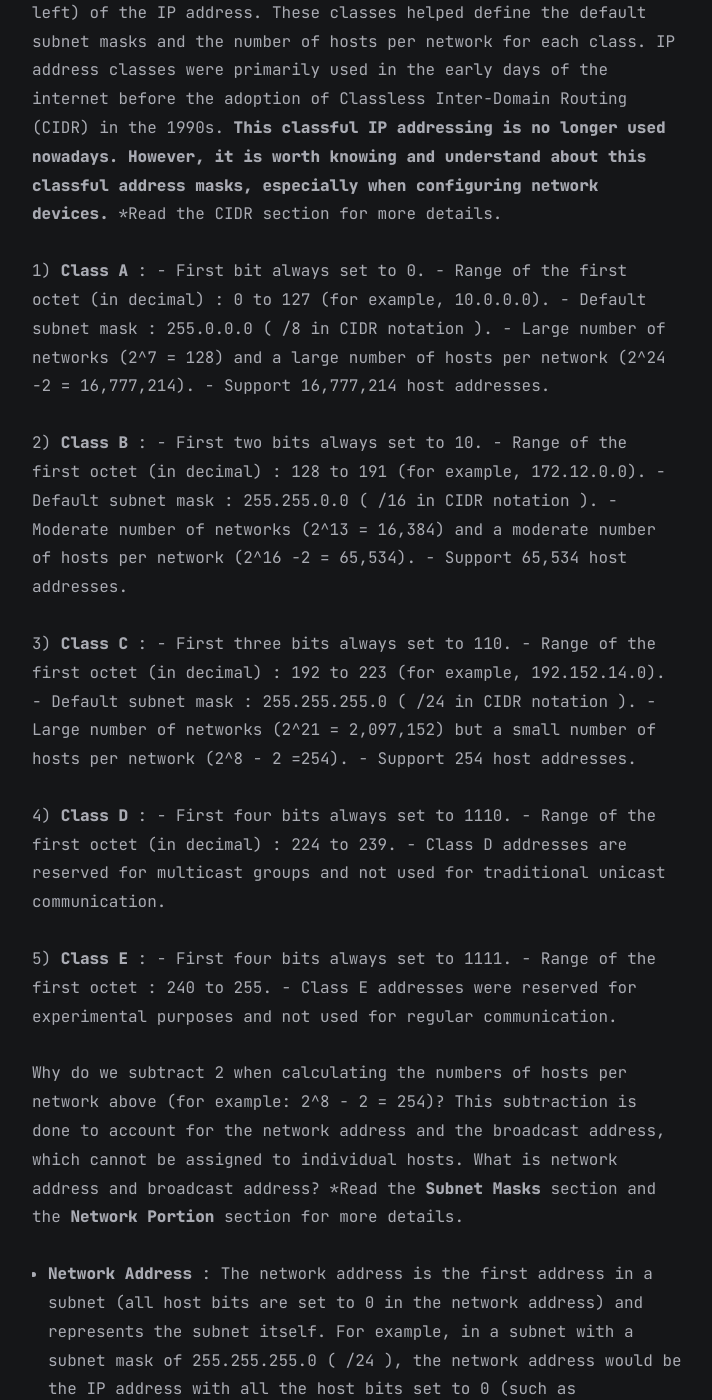
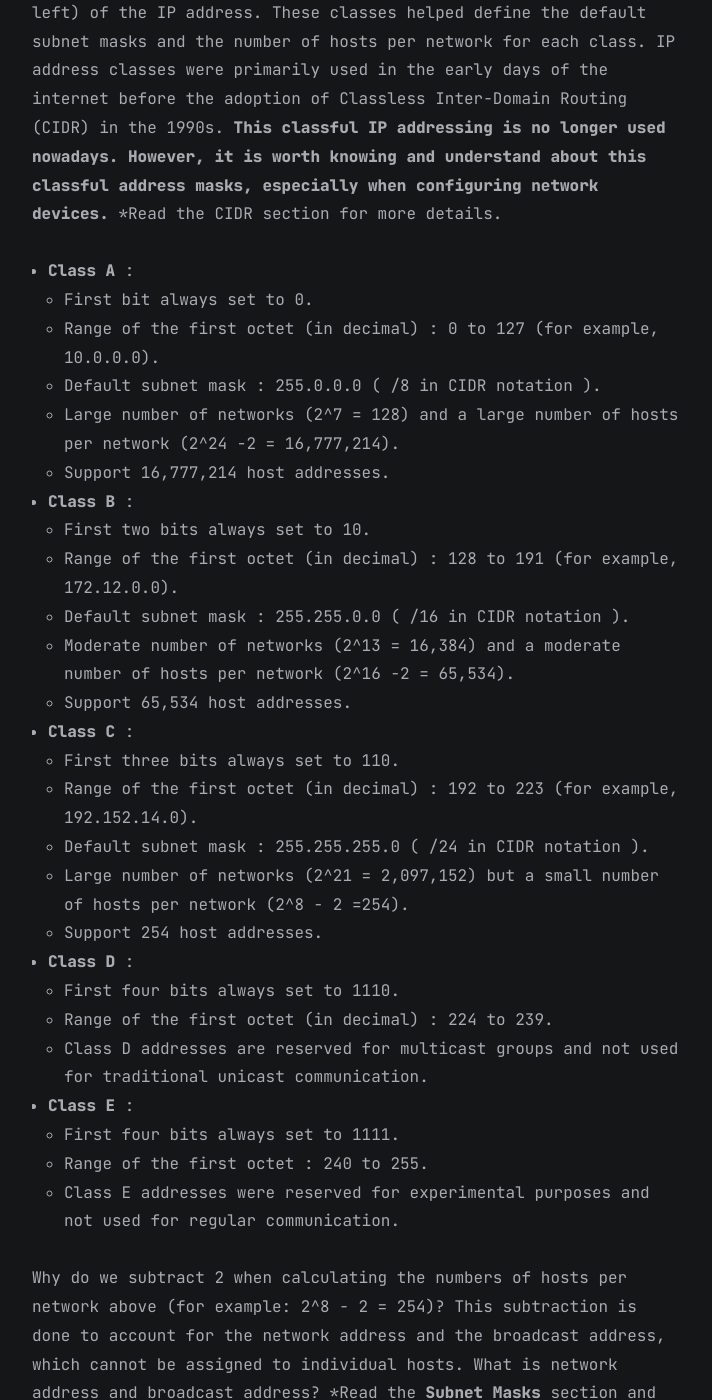
Before and after one commit to faridarif/faridarif.github.io, a Jekyll site: the page built from all_collections/_posts/2023-04-26-IP-addresses-subnet-masks.md, in a window 1280 px wide and 1400 px high, scrolled down 1808 px. Shown: the whole window, without its empty margins (283-995 px from the left). Built offline with Jekyll 4.4.1, drawn with Linux system fonts in a browser that asks for light colours; some of the changed text lies outside the part shown.

Commit message:
Update 2023-04-26-IP-addresses-subnet-masks.md

````diff
--- a/all_collections/_posts/2023-04-26-IP-addresses-subnet-masks.md
+++ b/all_collections/_posts/2023-04-26-IP-addresses-subnet-masks.md
@@ -23,39 +23,39 @@ Each decimal number is called an **octet** because it represents **8 bits** of t
 
 To convert an IPv4 address to binary, we convert each octet to its 8-bit binary representation and concatenate them. For example, let's convert 192.168.1.1 to binary :
 ```
-IP Address           :  192   .  168  .   1    .   1
+IP Address            :  192   .  168  .   1    .   1
 Binary Representation : 11000000.1010000.00000001.00000001
 ```
 
 In IPv4, IP address classes (classful IP addressing) were used to categorize IP addresses into different classes based on the range of values in their first octet, which is the first 8 bits (from the left) of the IP address. These classes helped define the default subnet masks and the number of hosts per network for each class. IP address classes were primarily used in the early days of the internet before the adoption of Classless Inter-Domain Routing (CIDR) in the 1990s. **This classful IP addressing is no longer used nowadays. However, it is worth knowing and understand about this classful address masks, especially when configuring network devices.** \*Read the CIDR section for more details.
 
-1) **Class A** :
+ - **Class A** :
 	- First bit always set to 0.
 	- Range of the first octet (in decimal) : 0 to 127 (for example, 10.0.0.0).
 	- Default subnet mask : 255.0.0.0 ( /8 in CIDR notation ).
 	- Large number of networks (2^7 = 128) and a large number of hosts per network (2^24 -2 = 16,777,214).
 	- Support 16,777,214 host addresses.
 
-2) **Class B** :
+- **Class B** :
 	- First two bits always set to 10.
 	- Range of the first octet (in decimal) : 128 to 191 (for example, 172.12.0.0).
 	- Default subnet mask : 255.255.0.0 ( /16 in CIDR notation ).
 	- Moderate number of networks (2^13 = 16,384) and a moderate number of hosts per network (2^16 -2 = 65,534).
 	- Support 65,534 host addresses.
 
-3) **Class C** :
+- **Class C** :
 	- First three bits always set to 110.
 	- Range of the first octet (in decimal) : 192 to 223 (for example, 192.152.14.0).
 	- Default subnet mask : 255.255.255.0 ( /24 in CIDR notation ).
 	- Large number of networks (2^21 = 2,097,152) but a small number of hosts per network (2^8 - 2 =254).
 	- Support 254 host addresses.
 
-4) **Class D** :
+- **Class D** :
 	- First four bits always set to 1110.
 	- Range of the first octet (in decimal) : 224 to 239.
 	- Class D addresses are reserved for multicast groups and not used for traditional unicast communication.
 
-5) **Class E** :
+- **Class E** :
 	- First four bits always set to 1111.
 	- Range of the first octet : 240 to 255.
 	- Class E addresses were reserved for experimental purposes and not used for regular communication.
@@ -63,13 +63,13 @@ In IPv4, IP address classes (classful IP addressing) were used to categorize IP
 Why do we subtract 2 when calculating the numbers of hosts per network above (for example: 2^8 - 2 = 254)? This subtraction is done to account for the network address and the broadcast address, which cannot be assigned to individual hosts. What is network address and broadcast address? \*Read the **Subnet Masks** section and the **Network Portion** section for more details.
 - **Network Address** : The network address is the first address in a subnet (all host bits are set to 0 in the network address) and represents the subnet itself. For example, in a subnet with a subnet mask of 255.255.255.0  ( /24 ), the network address would be the IP address with all the host bits set to 0 (such as 192.168.1.0). For example :
 ```
-IP Address           : 192.168.1.0
+IP Address            : 192.168.1.0
 Subnet Mask           : 255.255.255.0
 Subnet Mask in Binary : 11111111.11111111.11111111.00000000 = All host bits set to 0
 ```
 - **Broadcast Address** : The broadcast address is the last address in a subnet and is used to send a message to all hosts within that subnet. All host bits are set to 1 in the broadcast address. Using the same example subnet from Network Address above, the broadcast address would be 192.168.1.255. For example :
 ```
-IP Address           : 192.168.1.0
+IP Address            : 192.168.1.0
 Subnet Mask           : 255.255.255.0
 Subnet Mask in Binary : 11111111.11111111.11111111.11111111 = All host bits set to 1
 ```
@@ -90,14 +90,14 @@ Leading zeros within each group can be **omitted**, and consecutive groups of ze
 
 IPv6 defines several address types for different purposes :
 
-1) **Unicast Address** : Used to identify a single network interface. There are three types of unicast addresses :
+- **Unicast Address** : Used to identify a single network interface. There are three types of unicast addresses :
 	- Global Unicast Address (Routable on the public internet)
 	- Link-Local Address (Used for communication on a local network segment, which similar to private addresses in IPv4)
 	- Unique Local Address (Similar to private IPv4 addresses, but globally unique within an organization or site)
 
-2) **Multicast Address** : Used for one-to-many communication. Packets sent to a multicast address are delivered to multiple hosts that have joined the corresponding multicast group.
+- **Multicast Address** : Used for one-to-many communication. Packets sent to a multicast address are delivered to multiple hosts that have joined the corresponding multicast group.
 
-4) **Anycast Address** : Assigned to multiple interfaces, but a packet sent to an anycast address is delivered to the nearest (in terms of routing distance) of those interfaces.
+- **Anycast Address** : Assigned to multiple interfaces, but a packet sent to an anycast address is delivered to the nearest (in terms of routing distance) of those interfaces.
 
 In IPv6, the subnetting process is much simpler compared to IPv4 because IPv6 allocates a large number of address to each subnet. Subnetting is done by assigning a prefix length to the IPv6 address. The prefix length indicates the number of bits set to 1 in the subnet prefix (because of IPv6 is a 128-bit number). For example, a prefix length of **/64** means the **first 64 bits are the network portion**, and the **remaining 64 bits are hosts**.
 
@@ -117,7 +117,7 @@ In this subnet mask, the first 24 bits are set to 1, which means the first 24 bi
 
 To calculate the subnet address for a given IP address and subnet mask, perform a bitwise AND operation between the IP address and the subnet mask (The result will be the subnet address). For example, consider the IP address **192.168.1.50** and the subnet mask **255.255.255.224 ( /27 )** :
 ```
-IP Address    : 11000000.10101000.00000001.00110010 = 192.168.1.50
+IP Address     : 11000000.10101000.00000001.00110010 = 192.168.1.50
 Subnet Mask    : 11111111.11111111.11111111.11100000 = 255.255.255.224
 Bitwise AND    : 11000000.10101000.00000001.00100000 = 192.168.1.32
 
@@ -131,7 +131,7 @@ So, the subnet address for the IP address **192.168.1.50 with a /27 subnet mask
 
 The network portion is the part of the address that identifies the specific network to which the device belongs. It helps routers and switches determine how to route packets between different networks. All devices within the **same network** share the **same network portion of their IP addresses**. The length of the network portion is determined by the subnet mask applied to the IP address. The 1s represent the network portion, and the 0s represent the host portion. For example, let's consider an IP address 192.168.1.1 with subnet mask of 255.255.255.0 ( /24 ). The subnet mask in binary is :
 ```
-IP Address          : 192.168.1.1
+IP Address           : 192.168.1.1
 IP Address in Binary : 11000000.10101000.00000001.00000001 = 192.168.1.1
 Subnet Mask          : 11111111.11111111.11111111.00000000 = 255.255.255.0
 Bitwise AND          : 11000000.10101000.00000001.00000000 = 192.168.1.0
@@ -140,7 +140,7 @@ Network Address      : 192.168.1.0
 ```
 In this case, the **first three octets (24 bits)** are the network portion, and the **last octet (8 bits)** is the host portion. So, the network portion or network address of this IP address is **192.168.1.0**. **The network address is the address that identifies an entire network**. **In term of words, "*network address*" is often used interchangeably with "*network portion*" when discussing IP addressing**. If, for example, an IP address of 192.168.1.231 with subnet mask of 255.255.255.224 ( /27 ) :
 ```
-IP Address          : 192.168.1.231
+IP Address           : 192.168.1.231
 IP Address in Binary : 11000000.10101000.00000001.11100111 = 192.168.1.231
 Subnet Mask          : 11111111.11111111.11111111.11100000 = 255.255.255.224
 Bitwise AND          : 11000000.10101000.00000001.11100000 = 192.168.1.224
@@ -159,14 +159,14 @@ The host portion is the part of the address that identifies a specific device wi
 
 To calculate the number of hosts in a subnet, count the number of host bits in the subnet mask (the number of bits set to 0), and use the formula **2^n - 2**, where n is the number of host bits. For example :
 ```
-Subnet Mask          : 255.255.255.0
+Subnet Mask           : 255.255.255.0
 Subnet Mask in Binary : 11111111.11111111.11111111.00000000
 
 Formula : 2^8 - 2 = 254 hosts
 ```
 Which means there are 254 specific addresses available to be assigned to a device within this network. Another example :
 ```
-Subnet Mask          : 255.255.255.224
+Subnet Mask           : 255.255.255.224
 Subnet Mask in Binary : 11111111.11111111.11111111.11100000
 
 Formula : 2^5 - 2 = 30 hosts
````
